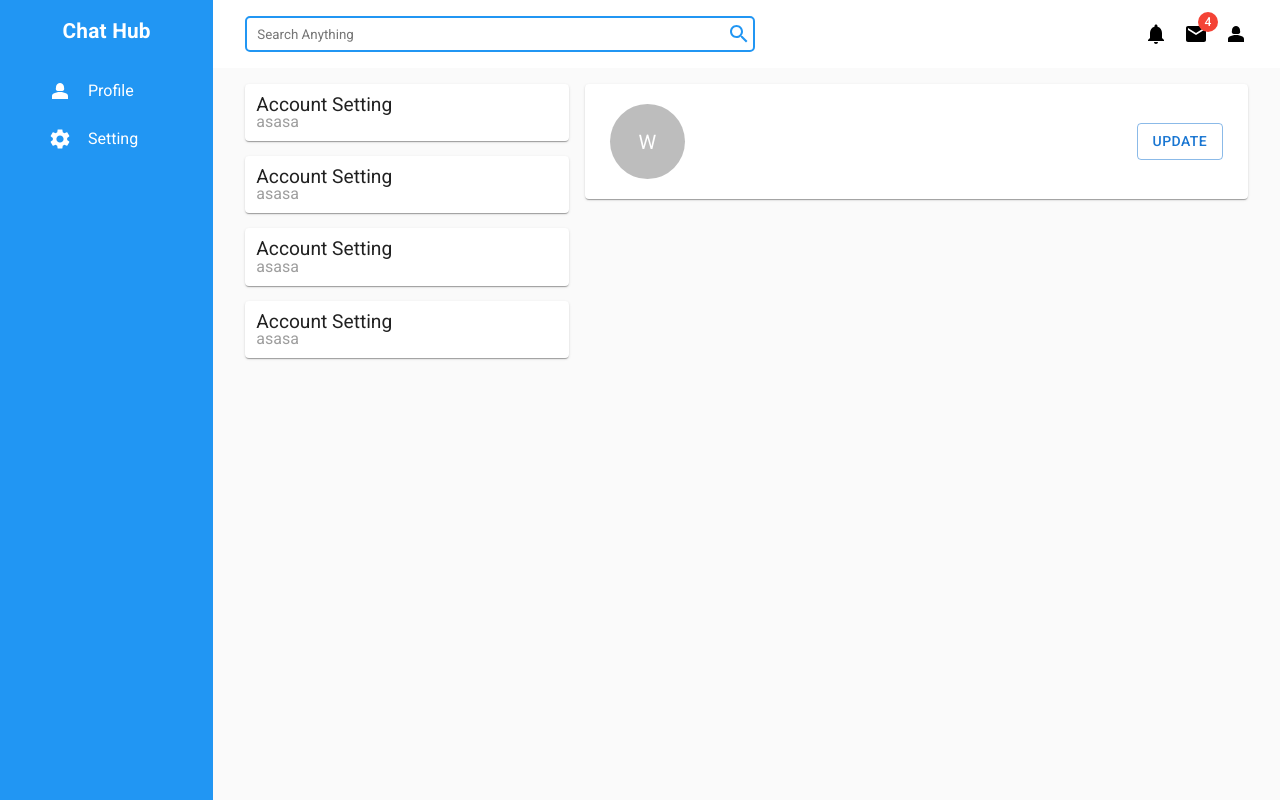
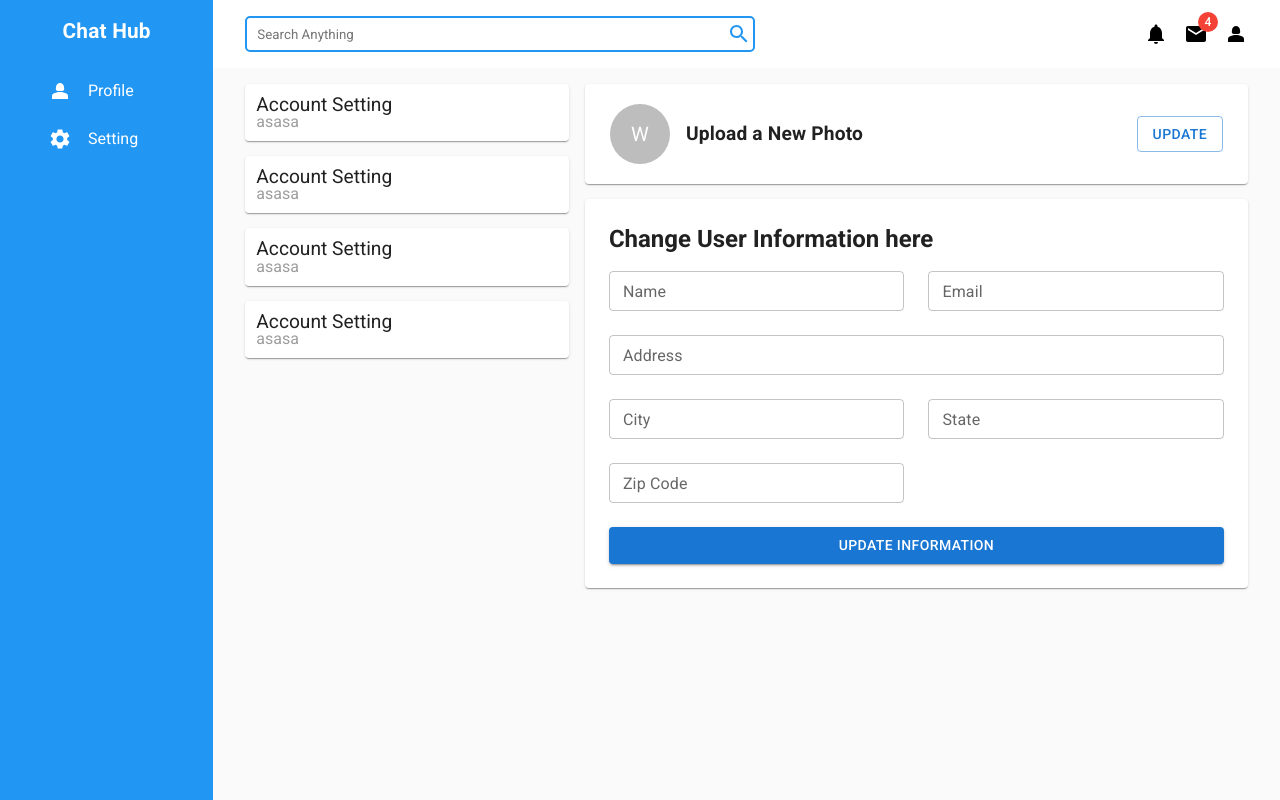
Before and after one commit to MimosaMimosa/nextjs_chat_app, a Next.js app: page / in a window 1280 px wide. Built offline with nearby package versions, Linux system fonts and the light colour scheme.

Commit message:
added user form

```diff
--- /dev/null
+++ b/components/layout/layout.tsx
@@ -0,0 +1,130 @@
+import Grid from '@mui/material/Grid'
+import { FC } from 'react'
+import { blue, grey } from '@mui/material/colors'
+import {
+  Badge,
+  Box,
+  Stack,
+  Typography,
+} from '@mui/material'
+import Person2Icon from '@mui/icons-material/Person2'
+import SettingsIcon from '@mui/icons-material/Settings'
+import { styled } from '@mui/system'
+import SearchIcon from '@mui/icons-material/Search'
+import NotificationsIcon from '@mui/icons-material/Notifications'
+import EmailIcon from '@mui/icons-material/Email'
+
+const SearchBar = styled('div')(
+  () => `
+    border:2px solid ${blue[500]};
+    padding:4px 2px 4px 10px;
+    border-radius:5px;
+    display:flex;
+    justify-content:space-between;
+    align-items:center;
+    flex:1;
+`,
+)
+
+const InputSearch = styled('input')({
+  width: '100%',
+  border: 'none',
+  '&:focus': {
+    outline: 'none',
+  },
+})
+
+const Layout: FC<any> = ({ children }) => {
+  return (
+    <Grid container>
+      <Grid
+        item
+        md={2}
+        sx={{
+          backgroundColor: blue[500],
+          minHeight: '100vh',
+        }}
+      >
+        <Typography
+          component="h1"
+          sx={{
+            color: 'white',
+            fontSize: '1.3em',
+            textAlign: 'center',
+            mt: 2,
+            fontWeight: 'bold',
+          }}
+        >
+          Chat Hub
+        </Typography>
+        <Stack spacing={1} mt={3}>
+          <Box
+            sx={{
+              py: 1,
+              display: 'flex',
+              alignItems: 'center',
+              color: 'white',
+              px: 6,
+              cursor: 'pointer',
+              '&:hover': {
+                backgroundColor: blue[600],
+                fontWeight: 400,
+              },
+            }}
+          >
+            <Person2Icon sx={{ color: 'white' }} />
+            <Box ml={2}>Profile</Box>
+          </Box>
+          <Box
+            sx={{
+              py: 1,
+              display: 'flex',
+              alignItems: 'center',
+              color: 'white',
+              px: 6,
+              cursor: 'pointer',
+              '&:hover': {
+                backgroundColor: blue[600],
+                fontWeight: 400,
+              },
+            }}
+          >
+            <SettingsIcon sx={{ color: 'white' }} />
+            <Box ml={2}>Setting</Box>
+          </Box>
+        </Stack>
+      </Grid>
+      <Grid item md={10} sx={{ backgroundColor: grey[50] }}>
+        <Box
+          sx={{
+            display: 'flex',
+            alignItems: 'center',
+            justifyContent: 'space-between',
+            backgroundColor: 'white',
+            py: 2,
+            px: 4,
+          }}
+        >
+          <SearchBar>
+            <InputSearch placeholder="Search Anything" />
+            <SearchIcon sx={{ color: blue[500] }} />
+          </SearchBar>
+          <Stack
+            sx={{ alignItems: 'center', flex: 1, justifyContent: 'end' }}
+            direction="row"
+            spacing={2}
+          >
+            <NotificationsIcon sx={{ color: 'black' }} />
+            <Badge badgeContent={4} color="error">
+              <EmailIcon sx={{ color: 'black' }} />
+            </Badge>
+            <Person2Icon sx={{ color: 'black' }} />
+          </Stack>
+        </Box>
+        {children}
+      </Grid>
+    </Grid>
+  )
+}
+
+export default Layout
--- /dev/null
+++ b/components/user/form.tsx
@@ -0,0 +1,97 @@
+import { Card, Grid, TextField, Box, Typography } from '@mui/material'
+import Button from '@mui/material/Button'
+
+const UpdateForm = () => {
+  return (
+    <Box>
+      <Card sx={{ p:3 }}>
+        <Typography variant="h5" component="h2" mb={2} fontWeight="bold">
+          Change User Information here
+        </Typography>
+        <Grid container rowSpacing={1} columnSpacing={3}>
+          <Grid item md={6}>
+            <Box>
+              <TextField
+                fullWidth
+                size="small"
+                sx={{ mb: 2 }}
+                type="text"
+                label="Name"
+                id="name"
+              />
+            </Box>
+          </Grid>
+          <Grid item md={6}>
+            <Box>
+              <TextField
+                fullWidth
+                size="small"
+                sx={{ mb: 2 }}
+                type="email"
+                label="Email"
+                id="email"
+              />
+            </Box>
+          </Grid>
+          <Grid item md={12}>
+            <Box>
+              <TextField
+                fullWidth
+                size="small"
+                sx={{ mb: 2 }}
+                type="text"
+                label="Address"
+                id="address"
+              />
+            </Box>
+          </Grid>
+          <Grid item md={6}>
+            <Box>
+              <TextField
+                fullWidth
+                size="small"
+                sx={{ mb: 2 }}
+                type="text"
+                label="City"
+                id="city"
+              />
+            </Box>
+          </Grid>
+          <Grid item md={6}>
+            <Box>
+              <TextField
+                fullWidth
+                size="small"
+                sx={{ mb: 2 }}
+                type="text"
+                label="State"
+                id="state"
+              />
+            </Box>
+          </Grid>
+          <Grid item md={6}>
+            <Box>
+              <TextField
+                fullWidth
+                size="small"
+                sx={{ mb: 2 }}
+                type="text"
+                label="Zip Code"
+                id="zip-code"
+              />
+            </Box>
+          </Grid>
+          <Grid item md={12}>
+            <Box>
+              <Button variant="contained" fullWidth color="primary">
+                Update Information
+              </Button>
+            </Box>
+          </Grid>
+        </Grid>
+      </Card>
+    </Box>
+  )
+}
+
+export default UpdateForm
--- a/pages/index.tsx
+++ b/pages/index.tsx
@@ -1,190 +1,113 @@
-import Grid from '@mui/material/Grid';
-import { blue, grey,  } from '@mui/material/colors'
-import {  Badge, Box,  Card,  Stack, Typography ,Avatar, Button} from '@mui/material'
-import Person2Icon from '@mui/icons-material/Person2'
-import SettingsIcon from '@mui/icons-material/Settings'
 import { styled } from '@mui/system'
-import SearchIcon from '@mui/icons-material/Search'
-import NotificationsIcon from '@mui/icons-material/Notifications'
-import EmailIcon from '@mui/icons-material/Email'
+import { Card, Avatar, Button, Box, Grid, Typography } from '@mui/material'
+import { blue, grey } from '@mui/material/colors'
+import Layout from '@/components/layout/layout'
+import { useRef, ChangeEvent, useState } from 'react'
+import UpdateForm from '@/components/user/form'
 
-const SearchBar = styled('div')(
-  () => `
-    border:2px solid ${blue[500]};
-    padding:4px 2px 4px 10px;
-    border-radius:5px;
-    display:flex;
-    justify-content:space-between;
-    align-items:center;
-    flex:1;
-`,
-)
-
-const InputSearch = styled('input')({
-  width: '100%',
-  border: 'none',
-  '&:focus': {
-    outline: 'none',
+const ListOfSetting = styled(Card)({
+  padding: '10px',
+  marginBottom: '15px',
+  border: `1px solid transparent`,
+  cursor: 'pointer',
+  '&:hover': {
+    border: `1px solid ${blue[500]}`,
   },
 })
 
-const ListOfSetting = styled(Card)({
-    padding:'10px',
-    marginBottom:'15px',
-    border:`1px solid transparent`,
-    cursor:'pointer',
-    '&:hover':{
-        border:`1px solid ${blue[500]}`
-    }
-})
-
-const  SettingLabel = styled('h5')({
-    fontSize:'1.2em',
-    fontWeight:400
+const SettingLabel = styled('h5')({
+  fontSize: '1.2em',
+  fontWeight: 400,
 })
 
 const DetailOfSetting = styled('span')({
-    color:grey[500],
+  color: grey[500],
 })
 
 const ProfilePhotoCard = styled(Card)({
-    display:"flex",
-    justifyContent:'space-between',
-    alignItems:'center',
-    padding:'20px 25px',
-    marginBottom:'15px',
+  display: 'flex',
+  justifyContent: 'space-between',
+  alignItems: 'center',
+  padding: '20px 25px',
+  marginBottom: '15px',
 })
 
-const index = () => {
+const Index = () => {
+  const fileRef = useRef<HTMLInputElement>(null)
+  const [image, setImage] = useState<string>('')
+
+  const handleFileChange = (e: ChangeEvent<HTMLInputElement>) => {
+    const file: any = e.currentTarget.files?.[0]
+    let fileReader = new FileReader()
+    fileReader.readAsDataURL(file)
+    fileReader.onload = () => {
+        setImage(fileReader.result as string)
+    }
+  }
   return (
-    <Grid container>
-      <Grid
-        item
-        md={2}
-        sx={{
-          backgroundColor: blue[500],
-          minHeight: '100vh',
-        }}
-      >
-        <Typography
-          component="h1"
-          sx={{
-            color: 'white',
-            fontSize: '1.3em',
-            textAlign: 'center',
-            mt: 2,
-            fontWeight: 'bold',
-          }}
-        >
-          Chat Hub
-        </Typography>
-        <Stack spacing={1} mt={3}>
-          <Box
-            sx={{
-              py: 1,
-              display: 'flex',
-              alignItems: 'center',
-              color: 'white',
-              px: 6,
-              cursor: 'pointer',
-              '&:hover': {
-                backgroundColor: blue[600],
-                fontWeight: 400,
-              },
-            }}
-          >
-            <Person2Icon sx={{ color: 'white' }} />
-            <Box ml={2}>Profile</Box>
-          </Box>
-          <Box
-            sx={{
-              py: 1,
-              display: 'flex',
-              alignItems: 'center',
-              color: 'white',
-              px: 6,
-              cursor: 'pointer',
-              '&:hover': {
-                backgroundColor: blue[600],
-                fontWeight: 400,
-              },
-            }}
-          >
-            <SettingsIcon sx={{ color: 'white' }} />
-            <Box ml={2}>Setting</Box>
-          </Box>
-        </Stack>
-      </Grid>
-      <Grid item md={10} sx={{ backgroundColor: grey[50] }}>
-        <Box
-          sx={{
-            display: 'flex',
-            alignItems: 'center',
-            justifyContent: 'space-between',
-            backgroundColor:'white',
-            py:2,
-            px:4
-          }}
-        >
-          <SearchBar>
-            <InputSearch placeholder="Search Anything" />
-            <SearchIcon sx={{ color: blue[500] }} />
-          </SearchBar>
-          <Stack sx={{ alignItems: 'center',flex:1, justifyContent:'end' }} direction="row" spacing={2}>
-            <NotificationsIcon sx={{ color: 'black' }} />
-            <Badge badgeContent={4} color="error">
-              <EmailIcon sx={{ color: 'black' }} />
-            </Badge>
-            <Person2Icon sx={{ color: 'black' }} />
-          </Stack>
-        </Box>
-        <Box sx={{ py:2, px:4 }}>
+    <Layout>
+      <Box sx={{ py: 2, px: 4 }}>
         <Grid container spacing={2}>
           <Grid item md={4}>
             <ListOfSetting>
-                        <SettingLabel>
-                            Account Setting
-                        </SettingLabel>
-                        <DetailOfSetting>
-                            asasa
-                        </DetailOfSetting>
+              <SettingLabel>Account Setting</SettingLabel>
+              <DetailOfSetting>asasa</DetailOfSetting>
             </ListOfSetting>
             <ListOfSetting>
-                        <SettingLabel>
-                            Account Setting
-                        </SettingLabel>
-                        <DetailOfSetting>
-                            asasa
-                        </DetailOfSetting>
+              <SettingLabel>Account Setting</SettingLabel>
+              <DetailOfSetting>asasa</DetailOfSetting>
             </ListOfSetting>
             <ListOfSetting>
-                        <SettingLabel>
-                            Account Setting
-                        </SettingLabel>
-                        <DetailOfSetting>
-                            asasa
-                        </DetailOfSetting>
+              <SettingLabel>Account Setting</SettingLabel>
+              <DetailOfSetting>asasa</DetailOfSetting>
             </ListOfSetting>
             <ListOfSetting>
-                        <SettingLabel>
-                            Account Setting
-                        </SettingLabel>
-                        <DetailOfSetting>
-                            asasa
-                        </DetailOfSetting>
+              <SettingLabel>Account Setting</SettingLabel>
+              <DetailOfSetting>asasa</DetailOfSetting>
             </ListOfSetting>
           </Grid>
           <Grid item md={8}>
             <ProfilePhotoCard>
-                        <Avatar sx={{ width:'75px',height:'75px' }}>W</Avatar>
-                        <Button variant='outlined' color="primary">Update</Button>
+              <Box
+                sx={{
+                  display: 'flex',
+                  justifyContent: 'center',
+                  alignItems: 'center',
+                }}
+              >
+                <Avatar sx={{ width: '60px', height: '60px' }} src={image}>
+                  W
+                </Avatar>
+                <Typography
+                  fontSize={'1.2rem'}
+                  component="h5"
+                  ml={2}
+                  fontWeight={'bold'}
+                >
+                  Upload a New Photo<br></br>
+                </Typography>
+                <input
+                  type="file"
+                  hidden
+                  id="profile"
+                  ref={fileRef}
+                  onChange={handleFileChange}
+                />
+              </Box>
+              <Button
+                variant="outlined"
+                color="primary"
+                onClick={() => fileRef.current?.click()}
+              >
+                Update
+              </Button>
             </ProfilePhotoCard>
+            <UpdateForm/>
           </Grid>
         </Grid>
       </Box>
-      </Grid>
-    </Grid>
+    </Layout>
   )
 }
 
-export default index
+export default Index
```
Lines whose indentation alone changed are shown as unchanged.
